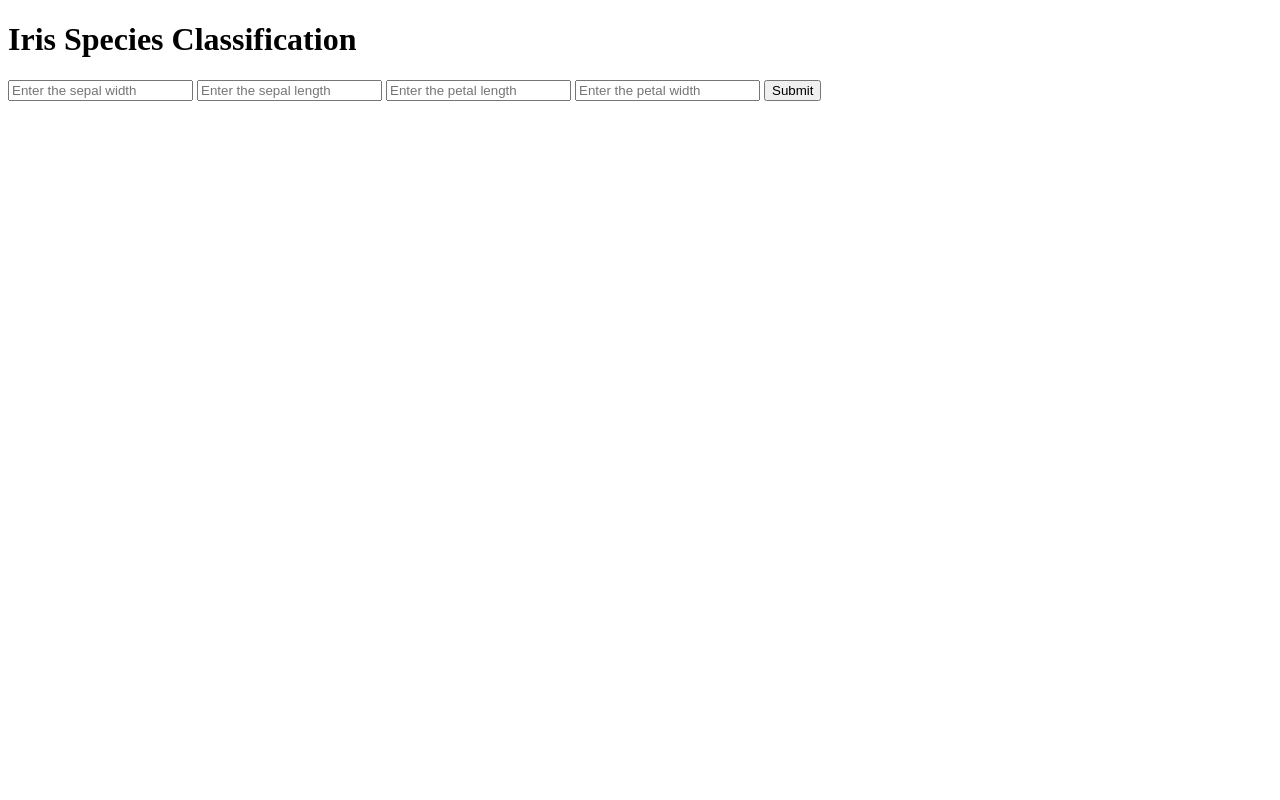
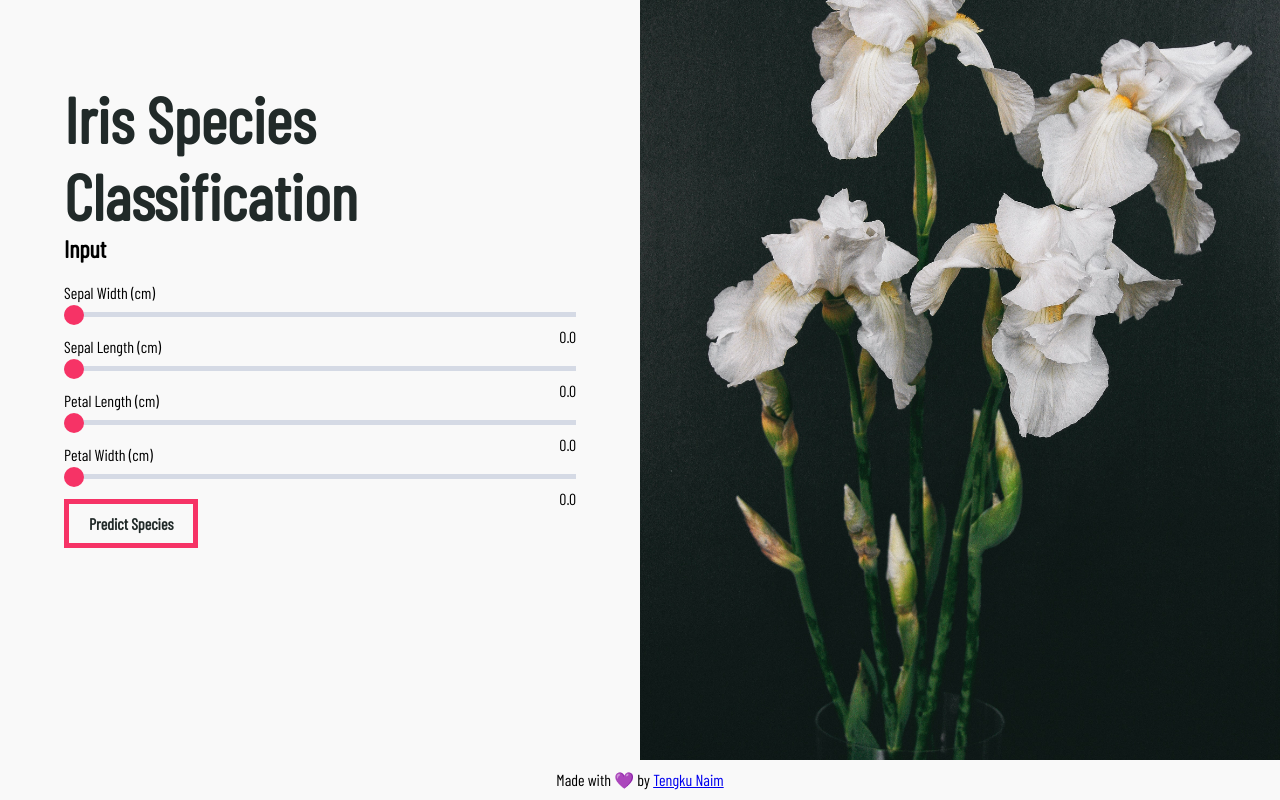
Before and after one commit to tengznaim/iris-api, a Flask app: page / in a window 1280 px wide. Run offline with Flask 2, Linux system fonts and the light colour scheme.

Commit message:
Updated styles for receiving input

```diff
--- a/app.py
+++ b/app.py
@@ -22,7 +22,7 @@ def predict_from_api():
 
         response = requests.post("http://127.0.0.1:5000/predict", json=body)
 
-        return response.json()
+        return render_template("index.html", prediction=response.json())
 
     return render_template("index.html")
 
--- /dev/null
+++ b/static/styles/index.css
@@ -0,0 +1,100 @@
+* {
+  font-family: "Barlow Condensed", sans-serif;
+  margin: 0;
+  padding: 0;
+}
+
+.index-container {
+  display: grid;
+  height: 100vh;
+  position: relative;
+}
+
+.left-container {
+  background-color: #f9f9f9;
+  position: absolute;
+  display: flex;
+  align-items: center;
+  justify-content: center;
+  height: 100%;
+  width: 50%;
+}
+
+.left-content {
+  width: 80%;
+  height: 80%;
+}
+
+.range-item {
+  position: relative;
+  margin: 20px 0px;
+}
+
+.range-item input {
+  margin: 10px 0px;
+  -webkit-appearance: none;
+  width: 100%;
+  display: block;
+  height: 5px;
+  background: #d5dae5;
+  outline: none;
+  border: none;
+  z-index: 2222;
+}
+
+.range-item input::-webkit-slider-thumb {
+  -webkit-appearance: none;
+  width: 20px;
+  height: 20px;
+  border-radius: 50%;
+  background: #f63366;
+  cursor: pointer;
+}
+
+.slider-text {
+  display: block;
+  position: absolute;
+  right: 0;
+}
+
+.right-container {
+  width: 50%;
+  height: 100%;
+  position: absolute;
+  right: 0;
+  align-items: center;
+  overflow: hidden;
+}
+
+.index-footer {
+  position: absolute;
+  bottom: 0;
+  background-color: #f9f9f9;
+  width: 100%;
+  height: 5%;
+  display: flex;
+  align-items: center;
+  justify-content: center;
+}
+
+#title-text {
+  font-size: 4rem;
+  color: #212a29;
+}
+
+#predict-button {
+  font-size: 1rem;
+  color: #212a29;
+  border: 5px solid #f63366;
+  background: none;
+  font-weight: bold;
+  padding: 10px 20px;
+  cursor: pointer;
+}
+
+#index-image {
+  position: absolute;
+  width: 100%;
+  top: -50%;
+  transform: translate(0, 25%);
+}
--- a/templates/index.html
+++ b/templates/index.html
@@ -5,31 +5,124 @@
     <meta http-equiv="X-UA-Compatible" content="IE=edge" />
     <meta name="viewport" content="width=device-width, initial-scale=1.0" />
     <title>Iris App</title>
+    <link rel="preconnect" href="https://fonts.googleapis.com" />
+    <link rel="preconnect" href="https://fonts.gstatic.com" crossorigin />
+    <link
+      href="https://fonts.googleapis.com/css2?family=Barlow+Condensed&display=swap"
+      rel="stylesheet"
+    />
+    <link
+      rel="stylesheet"
+      href="{{ url_for('static', filename='styles/index.css') }}"
+    />
   </head>
   <body>
-    <h1>Iris Species Classification</h1>
+    <div class="index-container">
+      <div class="left-container">
+        <div class="left-content">
+          <h1 id="title-text">Iris Species Classification</h1>
+          <h2 class="subheaders" id="input-header">Input</h2>
           <form method="POST">
+            <div class="range-item">
+              <!-- Note that the for attribute refers to the ID while the name is used in Flask for the form -->
+              <label for="sepal_width" id="range-label">Sepal Width (cm)</label>
               <input
-        type="text"
+                type="range"
                 name="sepal_width"
-        placeholder="Enter the sepal width"
+                id="sepal_width"
+                min="0"
+                max="10"
+                step="0.1"
+                value="0"
+                oninput="sepal_width_value.value = sepal_width.value"
               />
+              <output
+                class="slider-text"
+                id="sepal_width_value"
+                for="sepal_width"
+                >0.0</output
+              >
+            </div>
+            <div class="range-item">
+              <label for="sepal_length" id="range-label"
+                >Sepal Length (cm)</label
+              >
               <input
-        type="text"
+                type="range"
                 name="sepal_length"
-        placeholder="Enter the sepal length"
+                id="sepal_length"
+                min="0"
+                max="10"
+                step="0.1"
+                value="0"
+                oninput="sepal_length_value.value = sepal_length.value"
               />
+              <output
+                class="slider-text"
+                id="sepal_length_value"
+                for="sepal_length"
+                >0.0</output
+              >
+            </div>
+            <div class="range-item">
+              <label for="petal_length" id="range-label"
+                >Petal Length (cm)</label
+              >
               <input
-        type="text"
+                type="range"
                 name="petal_length"
-        placeholder="Enter the petal length"
+                id="petal_length"
+                min="0"
+                max="10"
+                step="0.1"
+                value="0"
+                oninput="petal_length_value.value = petal_length.value"
               />
+              <output
+                class="slider-text"
+                id="petal_length_value"
+                for="petal_length"
+                >0.0</output
+              >
+            </div>
+            <div class="range-item">
+              <label for="petal_width" id="range-label">Petal Width (cm)</label>
               <input
-        type="text"
+                type="range"
                 name="petal_width"
-        placeholder="Enter the petal width"
+                id="petal_width"
+                min="0"
+                max="10"
+                step="0.1"
+                value="0"
+                oninput="petal_width_value.value = petal_width.value"
               />
-      <input type="submit" value="Submit" />
+              <output
+                class="slider-text"
+                id="petal_width_value"
+                for="petal_width"
+                >0.0</output
+              >
+            </div>
+            <input type="submit" value="Predict Species" id="predict-button" />
           </form>
+        </div>
+      </div>
+      <div class="right-container">
+        <img
+          src="{{ url_for('static', filename='assets/iris-bg.jpg') }}"
+          alt="Iris Image"
+          id="index-image"
+        />
+      </div>
+      <footer class="index-footer">
+        <p>
+          Made with &#128156; by
+          <a href="https://www.github.com/tengznaim" target="_blank"
+            >Tengku Naim</a
+          >
+        </p>
+      </footer>
+    </div>
   </body>
 </html>
```
Also changed, not shown: static/assets/iris-bg.jpg (added). Lines whose indentation alone changed are shown as unchanged.
